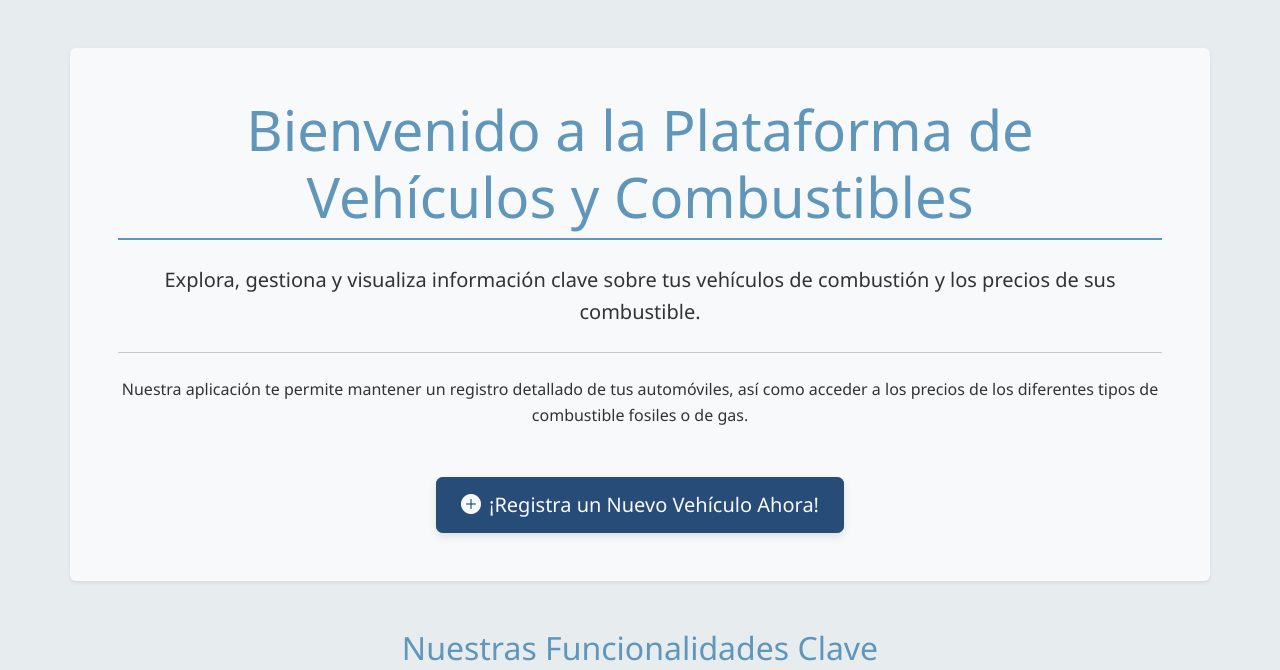
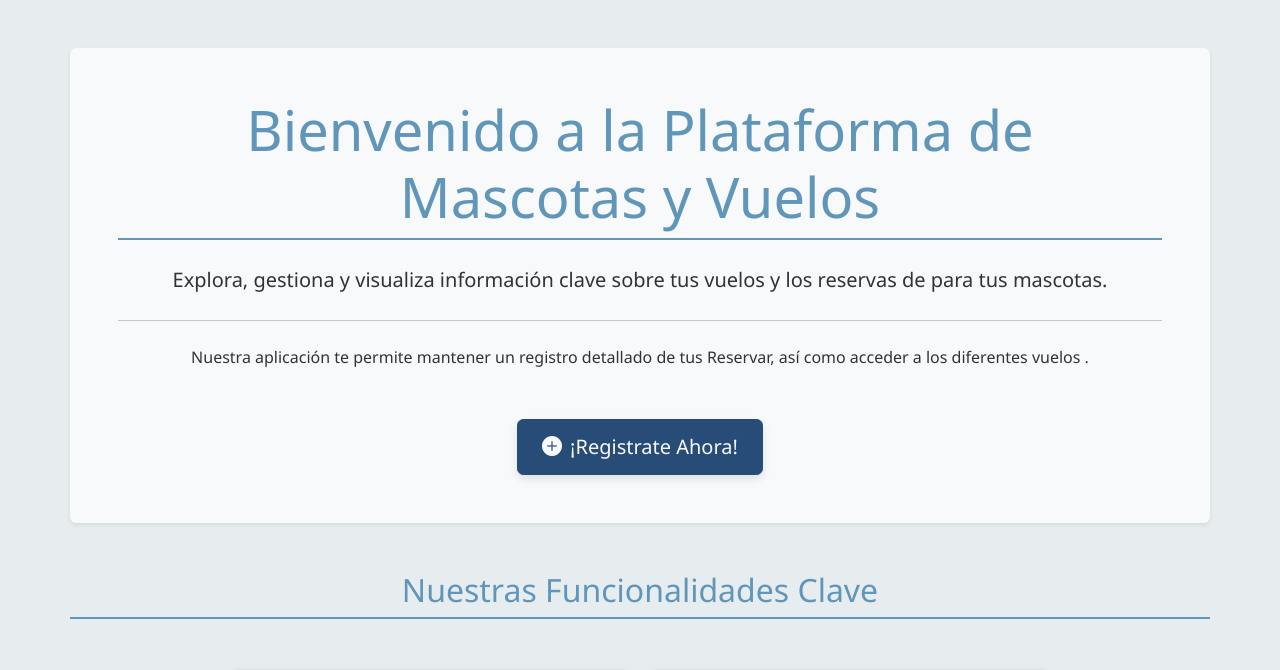
Before and after one commit to Sebas59/Sigmotoaflights, a FastAPI app: page / in a window 1280 px wide. Shown: the part 98-768 px from the top of the page. Run offline with FastAPI, Linux system fonts and the light colour scheme.

Commit message:
se agrego template de user para home

```diff
--- a/templates/home.html
+++ b/templates/home.html
@@ -5,14 +5,14 @@
 {% block content %}
 <div class="container mt-5">
     <div class="jumbotron text-center bg-light p-5 rounded shadow-sm">
-        <h1 class="display-4  mb-4"><strong>Bienvenido a la Plataforma de Vehículos y Combustibles</strong> </h1>
-        <p class="lead">Explora, gestiona y visualiza información clave sobre tus vehículos de combustión y los precios de sus combustible.</p>
+        <h1 class="display-4  mb-4"><strong>Bienvenido a la Plataforma de Mascotas y Vuelos</strong> </h1>
+        <p class="lead">Explora, gestiona y visualiza información clave sobre tus vuelos y los reservas de para tus mascotas.</p>
         <hr class="my-4">
-        <p>Nuestra aplicación te permite mantener un registro detallado de tus automóviles, así como acceder a los precios de los diferentes tipos de combustible fosiles o de gas.</p>
+        <p>Nuestra aplicación te permite mantener un registro detallado de tus Reservar, así como acceder a los diferentes vuelos .</p>
         <div class="cards-container mt-4">
            <div class="mt-4">
-                <a class="btn btn-success btn-lg custom-hover-effect" href="/vehiculos/crear" role="button">
-                    <i class="bi bi-plus-circle-fill me-2"></i>¡Registra un Nuevo Vehículo Ahora!
+                <a class="btn btn-success btn-lg custom-hover-effect" href="/usuari/crear" role="button">
+                    <i class="bi bi-plus-circle-fill me-2"></i>¡Registrate Ahora!
                 </a>
             </div>
         </div>
```
